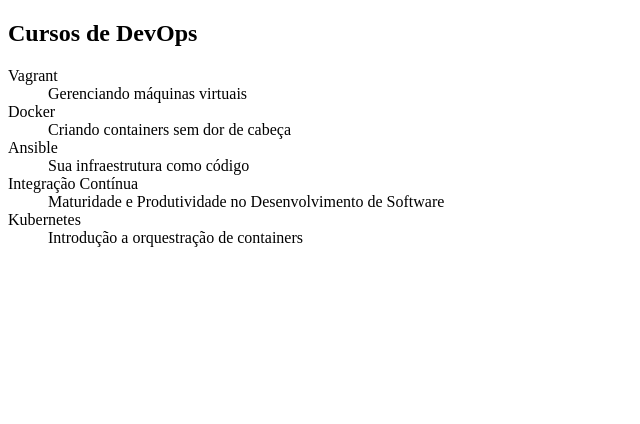
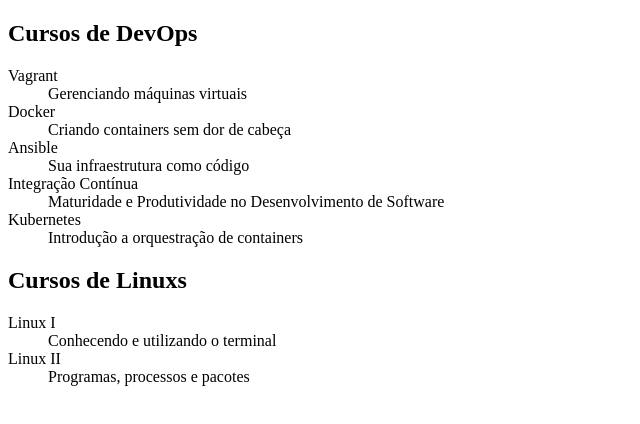
Before and after one commit to maissamaniezzo/alura-git, a plain HTML site: page index.html in a window 1280 px wide. Shown: the whole page, without its empty margins (0-640 px from the left). Drawn offline with Linux system fonts and the light colour scheme.

Commit message:
Cursos de Linux I e II adicionados

```diff
--- a/index.html
+++ b/index.html
@@ -24,5 +24,16 @@
         <dt>Kubernetes</dt>
         <dd>Introdução a orquestração de containers</dd>
     </dl>
+
+    <h2>Cursos de Linuxs</h2>
+
+    <dl>
+        <dt>Linux I</dt>
+        <dd>Conhecendo e utilizando o terminal</dd>
+
+        <dt>Linux II</dt>
+        <dd>Programas, processos e pacotes</dd>
+    </dl>
+
 </body>
 </html>
```
